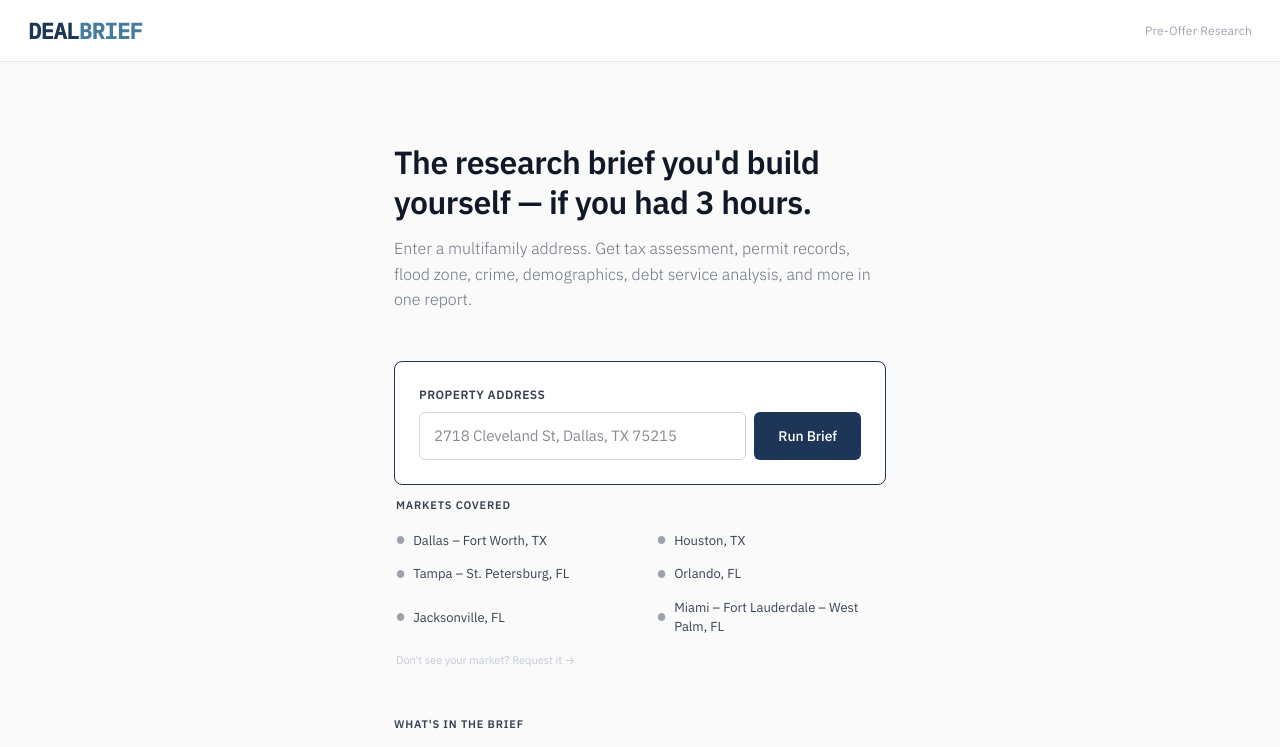
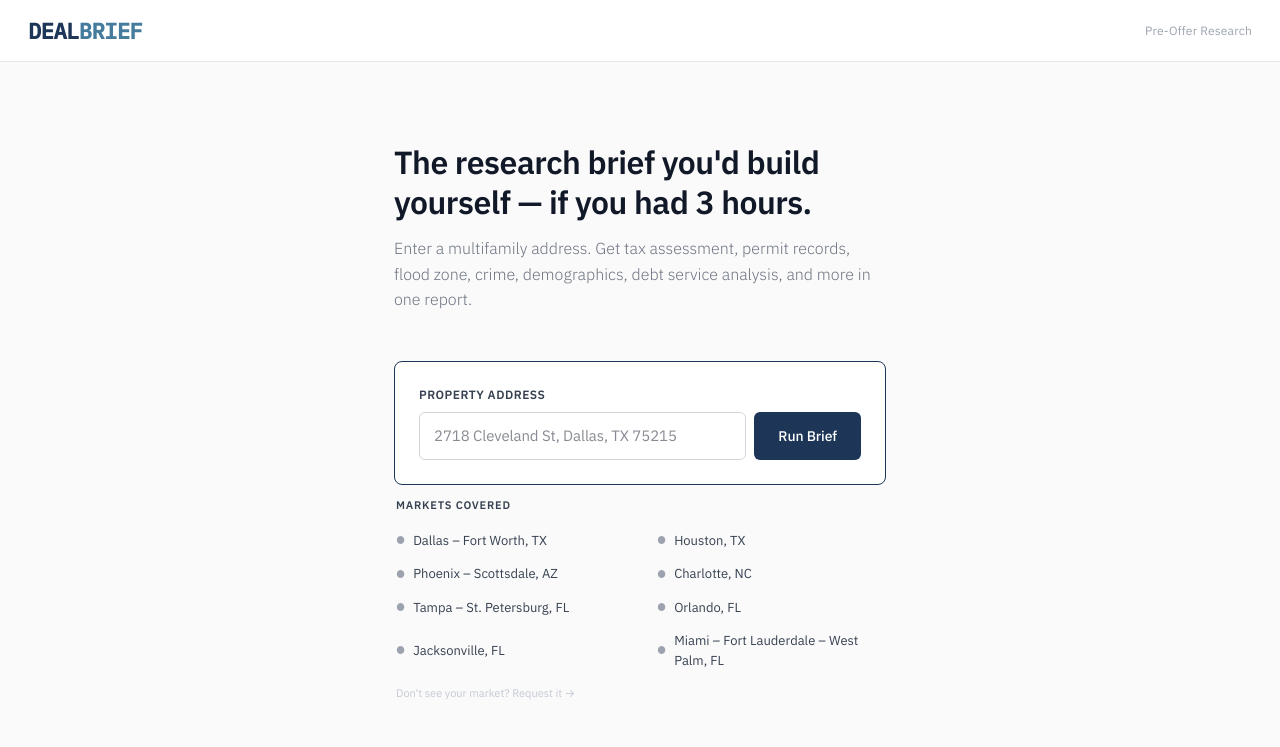
Before and after one commit to driftpointdigital/dealbrief, a Next.js app: page / in a window 1280 px wide. Shown: the top 747 px of the page. Built offline with nearby package versions, Linux system fonts and the light colour scheme.

Commit message:
Add Phoenix and Charlotte to markets covered list

```diff
--- a/src/components/DealBrief.tsx
+++ b/src/components/DealBrief.tsx
@@ -592,6 +592,8 @@ export default function DealBrief() {
             {[
               "Dallas – Fort Worth, TX",
               "Houston, TX",
+              "Phoenix – Scottsdale, AZ",
+              "Charlotte, NC",
               "Tampa – St. Petersburg, FL",
               "Orlando, FL",
               "Jacksonville, FL",
```
